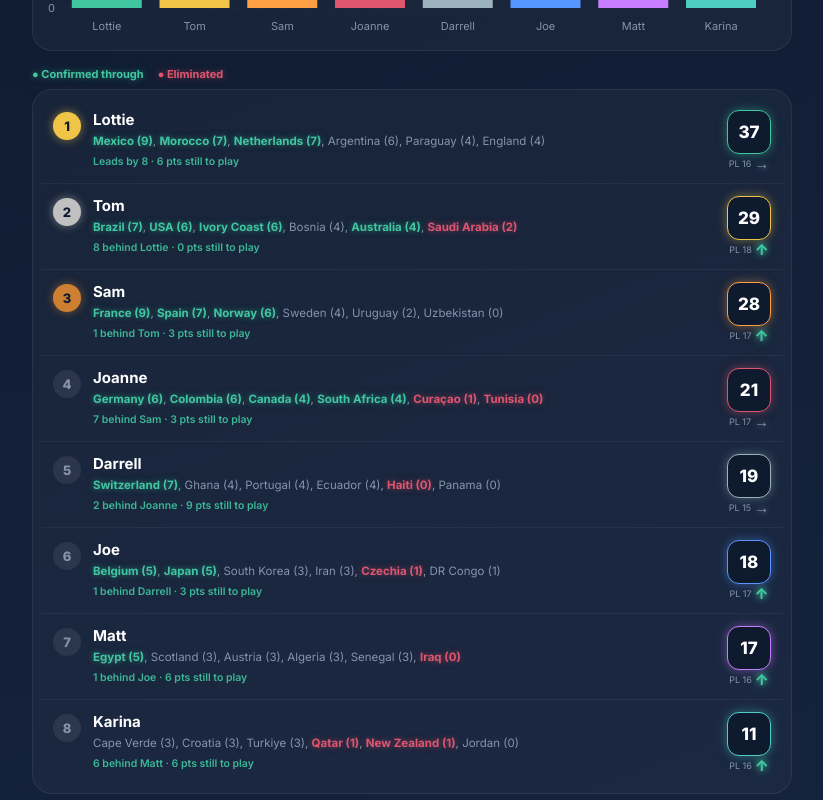
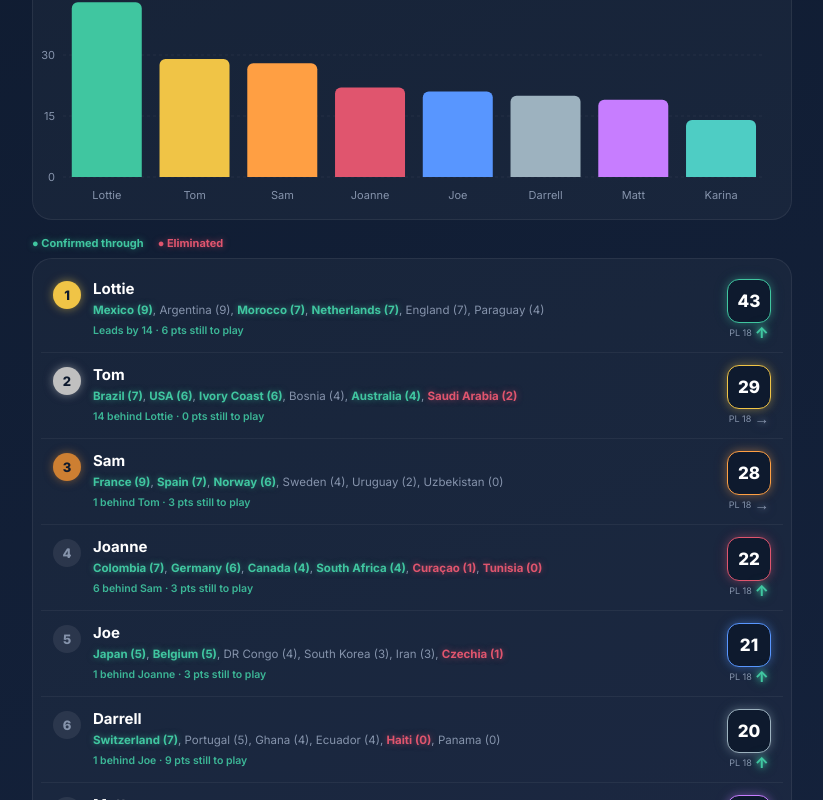
Before and after one commit to PortsDayOne/worldcup-sweepstake, a React (Vite) app in the folder sweepstake-site/: page / in a window 1280 px wide. Shown: the part 460-1260 px from the top of the page, without its empty margins (228-1051 px from the left). Built offline with nearby package versions, Linux system fonts and the light colour scheme.

Commit message:
Update data.js

```diff
--- a/sweepstake-site/src/data.js
+++ b/sweepstake-site/src/data.js
@@ -1,15 +1,15 @@
 // AUTO-GENERATED by update_scores.py — do not edit manually
-export const LAST_UPDATED = "27 June 2026 · after 68 matches";
+export const LAST_UPDATED = "28 June 2026 · group stage complete (72 matches)";
 
 export const PLAYERS = [
-  { name: "Lottie", color: "#40C6A0", total: 37, played: 16, teams: "Mexico (9), Morocco (7), Netherlands (7), Argentina (6), Paraguay (4), England (4)" },
+  { name: "Lottie", color: "#40C6A0", total: 43, played: 18, teams: "Mexico (9), Argentina (9), Morocco (7), Netherlands (7), England (7), Paraguay (4)" },
   { name: "Tom", color: "#F0C446", total: 29, played: 18, teams: "Brazil (7), USA (6), Ivory Coast (6), Bosnia (4), Australia (4), Saudi Arabia (2)" },
-  { name: "Sam", color: "#FF9F43", total: 28, played: 17, teams: "France (9), Spain (7), Norway (6), Sweden (4), Uruguay (2), Uzbekistan (0)" },
-  { name: "Joanne", color: "#E0556E", total: 21, played: 17, teams: "Germany (6), Colombia (6), Canada (4), South Africa (4), Curaçao (1), Tunisia (0)" },
-  { name: "Darrell", color: "#9DB2BF", total: 19, played: 15, teams: "Switzerland (7), Ghana (4), Portugal (4), Ecuador (4), Haiti (0), Panama (0)" },
-  { name: "Joe", color: "#5896FF", total: 18, played: 17, teams: "Belgium (5), Japan (5), South Korea (3), Iran (3), Czechia (1), DR Congo (1)" },
-  { name: "Matt", color: "#C77DFF", total: 17, played: 16, teams: "Egypt (5), Scotland (3), Austria (3), Algeria (3), Senegal (3), Iraq (0)" },
-  { name: "Karina", color: "#4ECDC4", total: 11, played: 16, teams: "Cape Verde (3), Croatia (3), Turkiye (3), Qatar (1), New Zealand (1), Jordan (0)" }
+  { name: "Sam", color: "#FF9F43", total: 28, played: 18, teams: "France (9), Spain (7), Norway (6), Sweden (4), Uruguay (2), Uzbekistan (0)" },
+  { name: "Joanne", color: "#E0556E", total: 22, played: 18, teams: "Colombia (7), Germany (6), Canada (4), South Africa (4), Curaçao (1), Tunisia (0)" },
+  { name: "Joe", color: "#5896FF", total: 21, played: 18, teams: "Japan (5), Belgium (5), DR Congo (4), South Korea (3), Iran (3), Czechia (1)" },
+  { name: "Darrell", color: "#9DB2BF", total: 20, played: 18, teams: "Switzerland (7), Portugal (5), Ghana (4), Ecuador (4), Haiti (0), Panama (0)" },
+  { name: "Matt", color: "#C77DFF", total: 19, played: 18, teams: "Egypt (5), Austria (4), Algeria (4), Scotland (3), Senegal (3), Iraq (0)" },
+  { name: "Karina", color: "#4ECDC4", total: 14, played: 18, teams: "Croatia (6), Cape Verde (3), Turkiye (3), Qatar (1), New Zealand (1), Jordan (0)" }
 ];
 
 export const PROGRESSION = [
@@ -29,12 +29,13 @@ export const PROGRESSION = [
   { day: "23 Jun", Lottie: 27, Tom: 18, Sam: 21, Joanne: 18, Joe: 13, Darrell: 13, Matt: 13, Karina: 7 },
   { day: "24 Jun", Lottie: 33, Tom: 24, Sam: 21, Joanne: 21, Joe: 13, Darrell: 16, Matt: 13, Karina: 7 },
   { day: "25 Jun", Lottie: 37, Tom: 28, Sam: 22, Joanne: 21, Joe: 14, Darrell: 19, Matt: 13, Karina: 10 },
-  { day: "26 Jun", Lottie: 37, Tom: 29, Sam: 28, Joanne: 21, Joe: 18, Darrell: 19, Matt: 17, Karina: 11 }
+  { day: "26 Jun", Lottie: 37, Tom: 29, Sam: 28, Joanne: 21, Joe: 18, Darrell: 19, Matt: 17, Karina: 11 },
+  { day: "27 Jun", Lottie: 43, Tom: 29, Sam: 28, Joanne: 22, Joe: 21, Darrell: 20, Matt: 19, Karina: 14 }
 ];
 
 export const RECENT = [
-  { a: "France", ga: 4, gb: 1, b: "Norway" },
-  { a: "Spain", ga: 1, gb: 0, b: "Uruguay" },
-  { a: "Belgium", ga: 5, gb: 1, b: "New Zealand" },
-  { a: "Senegal", ga: 5, gb: 0, b: "Iraq" }
+  { a: "Argentina", ga: 3, gb: 1, b: "Jordan" },
+  { a: "England", ga: 2, gb: 0, b: "Panama" },
+  { a: "Croatia", ga: 2, gb: 1, b: "Ghana" },
+  { a: "DR Congo", ga: 3, gb: 1, b: "Uzbekistan" }
 ];
```
